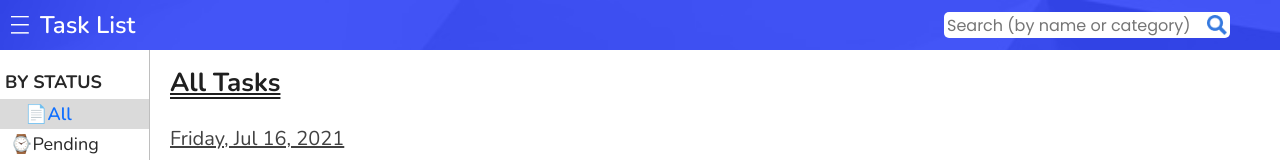
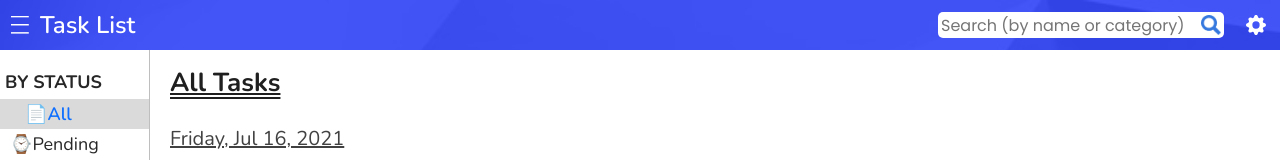
Before and after one commit to nathaniel-the-dev/Task-list, a Vue app: page / in a window 1280 px wide. Shown: the top 160 px of the page. Built offline with nearby package versions, Linux system fonts and the light colour scheme.

Commit message:
Bugfixes

```diff
--- a/package.json
+++ b/package.json
@@ -1,6 +1,6 @@
 {
 	"name": "task-list",
-	"version": "1.5.0",
+	"version": "1.5.1",
 	"private": true,
 	"scripts": {
 		"serve": "vue-cli-service serve",
--- a/src/App.vue
+++ b/src/App.vue
@@ -8,11 +8,15 @@
 			<h2 class="app--title">Task List</h2>
 
 			<SearchBar @search="search" />
+
+			<button class="settings__button">
+				<svg width="20" height="20" viewBox="0 0 16 16"><use href="./assets/icons/gear.svg#icon" /></svg>
+			</button>
 		</header>
 
 		<main class="main__container">
 			<transition-group name="menu" mode="out-in">
-				<Navbar v-if="showMenu" @sort="sortTasks" @updateCategories="updateCategories" key="menu" />
+				<Navbar v-if="showMenu" @sort="sortTasks" @updateCategories="updateCategories" @setCategoryDefault="setCategoryDefault" key="menu" />
 
 				<section class="main--content" key="content">
 					<section class="task__view">
@@ -105,6 +109,8 @@
 			function addTask(taskObj) {
 				// Add task to array
 				allTasks.value.unshift(taskObj);
+
+				console.log(taskObj);
 
 				// Update storage
 				updateStorage();
@@ -234,7 +240,7 @@
 
 			// Send notifications
 			this.sendNotif();
-			setInterval(this.sendNotif, 60000);
+			setInterval(this.sendNotif, 60 * 60 * 1000);
 
 			// Move task to new date
 			this.allTasks.forEach((task) => {
@@ -273,6 +279,21 @@
 			// Navbar methods
 			updateCategories(categories) {
 				this.navLinksByCategory = categories;
+			},
+
+			setCategoryDefault(category) {
+				console.log(category);
+
+				// Check for non-existing category and reset to default
+				this.allTasks.forEach((task) => {
+					if (task.category === category.value) {
+						task.category = 'other';
+						task.categoryColor = '#000000';
+					}
+				});
+
+				// Update storage
+				this.updateStorage();
 			},
 
 			// Notification Methods
@@ -376,6 +397,27 @@
 		font-weight: 600;
 
 		margin: 0;
+	}
+
+	.settings__button {
+		background: none;
+		border: none;
+		outline: none;
+
+		color: white;
+
+		display: grid;
+		align-items: center;
+		justify-content: center;
+
+		position: absolute;
+		right: 0.5rem;
+
+		cursor: pointer;
+	}
+
+	.settings__button path {
+		fill: white;
 	}
 
 	/* Main */
--- a/src/components/Navbar.vue
+++ b/src/components/Navbar.vue
@@ -7,7 +7,7 @@
 
 				<div>By Category</div>
 				<li class="nav category__nav" :class="{ selected: link.selected }" v-for="(link, index) in navLinksByCategory" :key="index" @click="selectLinkByCat(index)">
-					<p class="category__title">{{ link.title }} <span class="category__color" :style="{ background: link.color }"></span></p>
+					<p class="category__title" :style="{ color: link.color }">{{ link.title }}</p>
 
 					<button class="control__btn delete--category" title="Delete category" @click="removeCategory(index)">
 						<svg xmlns="http://www.w3.org/2000/svg" width="16" height="16" fill="currentColor" class="bi bi-x" viewBox="0 0 16 16">
@@ -79,7 +79,7 @@
 			addCategory(e) {
 				// Get input values
 				const title = this._toSentenceCase(e.target.querySelector(`input[type="text"]`).value);
-				const color = e.target.querySelector(`input[type="color"]`).value;
+				const color = e.target.querySelector(`input[type="color"]`).value || '#000000';
 
 				// Create category
 				const newCategory = { title, value: title.trim().toLowerCase(), color, selected: false };
@@ -98,6 +98,9 @@
 			},
 
 			removeCategory(index) {
+				// Set task category to default
+				this.$emit('setCategoryDefault', this.navLinksByCategory[index]);
+
 				// Remove category
 				this.navLinksByCategory.splice(index, 1);
 
@@ -181,7 +184,6 @@
 
 	.nav:hover {
 		background: hsl(0, 0%, 90%);
-		color: rgb(15, 111, 255);
 		font-weight: 600;
 		padding: 3px 0 3px 12.5px;
 	}
--- a/src/components/SearchBar.vue
+++ b/src/components/SearchBar.vue
@@ -41,7 +41,7 @@
 		align-items: center;
 
 		position: absolute;
-		right: 50px;
+		right: 3.5rem;
 	}
 
 	.searchbox .search--input,
--- a/src/components/TaskInput.vue
+++ b/src/components/TaskInput.vue
@@ -59,10 +59,11 @@
 				this.task.name = this.task.name.trim();
 				this.task.points = +this.task.points;
 
-				this.task.categoryInfo = this.task.categoryInfo ? this.task.categoryInfo : 'Other-#0000000';
+				this.task.categoryInfo = this.task.categoryInfo ? this.task.categoryInfo : 'other-#000000';
 				const [title, color] = this.task.categoryInfo.split('-');
 				this.task.category = title;
 				this.task.categoryColor = color;
+				delete this.task.categoryInfo;
 
 				this.task.isFavourite = this.task.dueDate ? true : false;
 				this.task.dueDate = this.task.dueDate ? new Date(this.task.dueDate) : '';
--- a/vue.config.js
+++ b/vue.config.js
@@ -6,7 +6,7 @@ module.exports = {
 
 			builderOptions: {
 				productName: 'Task List',
-				appId: 'com.electron.tasklist',
+				appId: 'Task List',
 				icon: 'public/favicon.png',
 				copyright: 'Copyright © 2021 Nathaniel Campbell',
 			},
```
Also changed, not shown: src/assets/icons/gear.svg (added), 1 other file (tests, documents, lock files or other folders).
